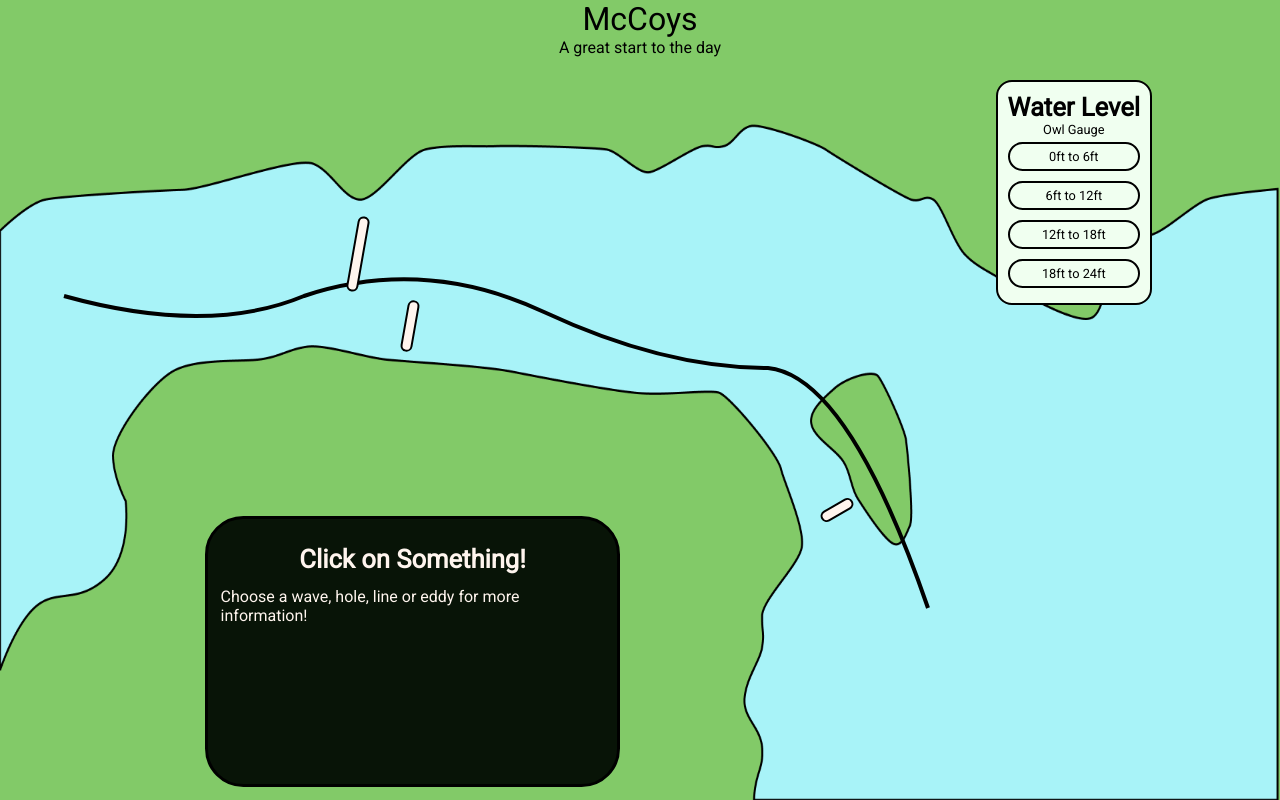
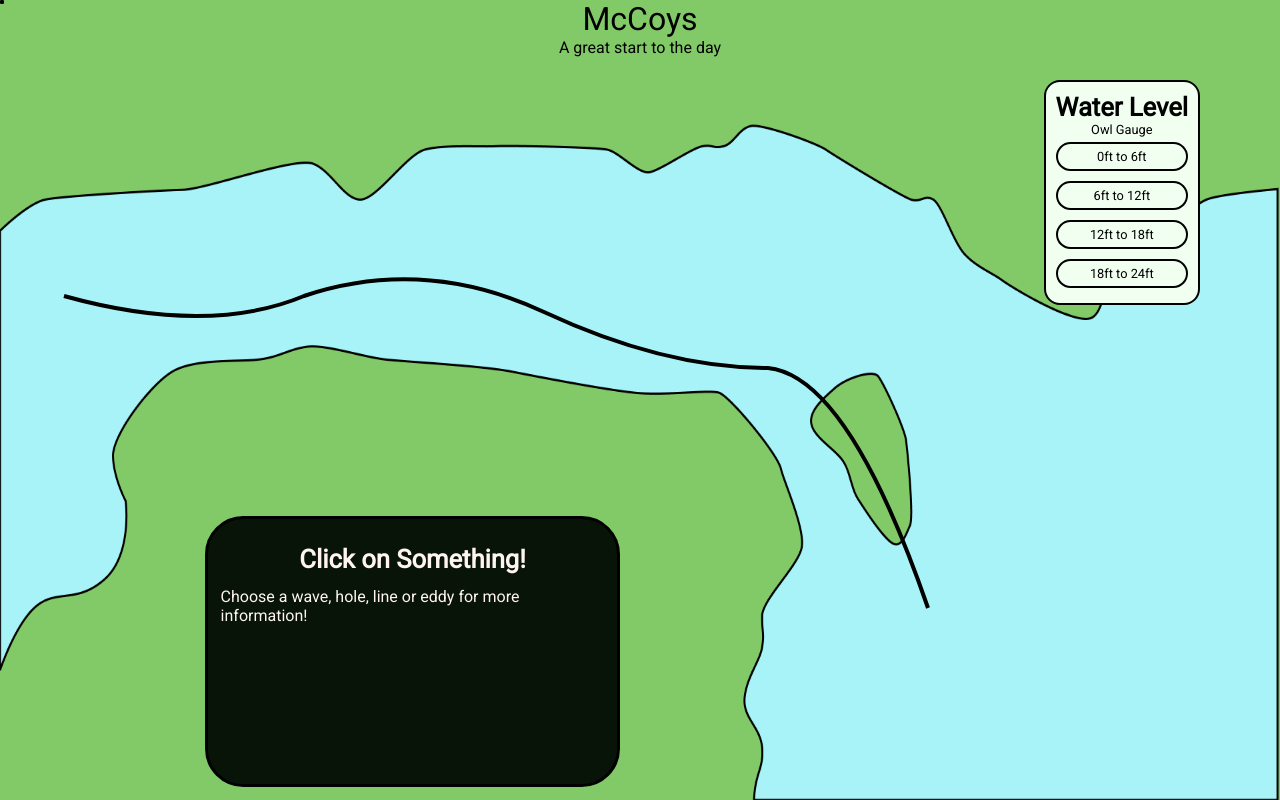
Before and after one commit to JeffThorslund/Bent-Shaft-Maps, a React (Create React App) app: page / in a window 1280 px wide. Built offline with nearby package versions, Linux system fonts and the light colour scheme.

Commit message:
Simplified logic if WaterLevel.js is rendered by App.js

```diff
--- a/src/App.css
+++ b/src/App.css
@@ -1,3 +1,9 @@
 .App {
   font-family: 'Roboto', sans-serif;
 }
+
+#gauge{
+  position: absolute;
+  right: 10vh;
+  top: 10vh;
+}
--- a/src/App.js
+++ b/src/App.js
@@ -3,9 +3,10 @@ import Rapid from "./components/Rapid";
 import McCoysMap from "./components/basemaps/McCoys.png";
 
 import "./App.css";
+import WaterLevel from "./components/WaterLevel";
 
 const App = () => {
-  const [level, setLevel] = useState("high");
+  const [level, setLevel] = useState(null);
 
   const selectLevel = (info) => {
     setLevel(info)
@@ -98,6 +99,8 @@ const App = () => {
           }
         ]}
       />
+
+      <div id='gauge'><WaterLevel selectLevel={selectLevel}/></div>
     </div>
   );
 };
--- a/src/components/Rapid.css
+++ b/src/components/Rapid.css
@@ -22,11 +22,7 @@
 
 
 
-#gauge{
-    position: absolute;
-    right: 10%;
-    top: 10%;
-}
+
 
 .line{
     position: absolute;
--- a/src/components/Rapid.js
+++ b/src/components/Rapid.js
@@ -72,9 +72,7 @@ const Rapid = props => {
 
       <Display title={title} description={description} />
 
-      <div id="gauge">
-        <WaterLevel selectLevel={props.selectLevel} />
-      </div>
+
 
       <img src={props.map} alt={props.name} id="background" />
     </div>
--- a/src/components/WaterLevel.js
+++ b/src/components/WaterLevel.js
@@ -6,7 +6,6 @@ const WaterLevel = props => {
   const handleClick = e => {
     props.selectLevel(e.currentTarget.id);
   };
-
 
   const increment = 6 //Change this to change what guage increments
   const range = [0, 20] //Indicates minimum and maximum yearly river levels
```
